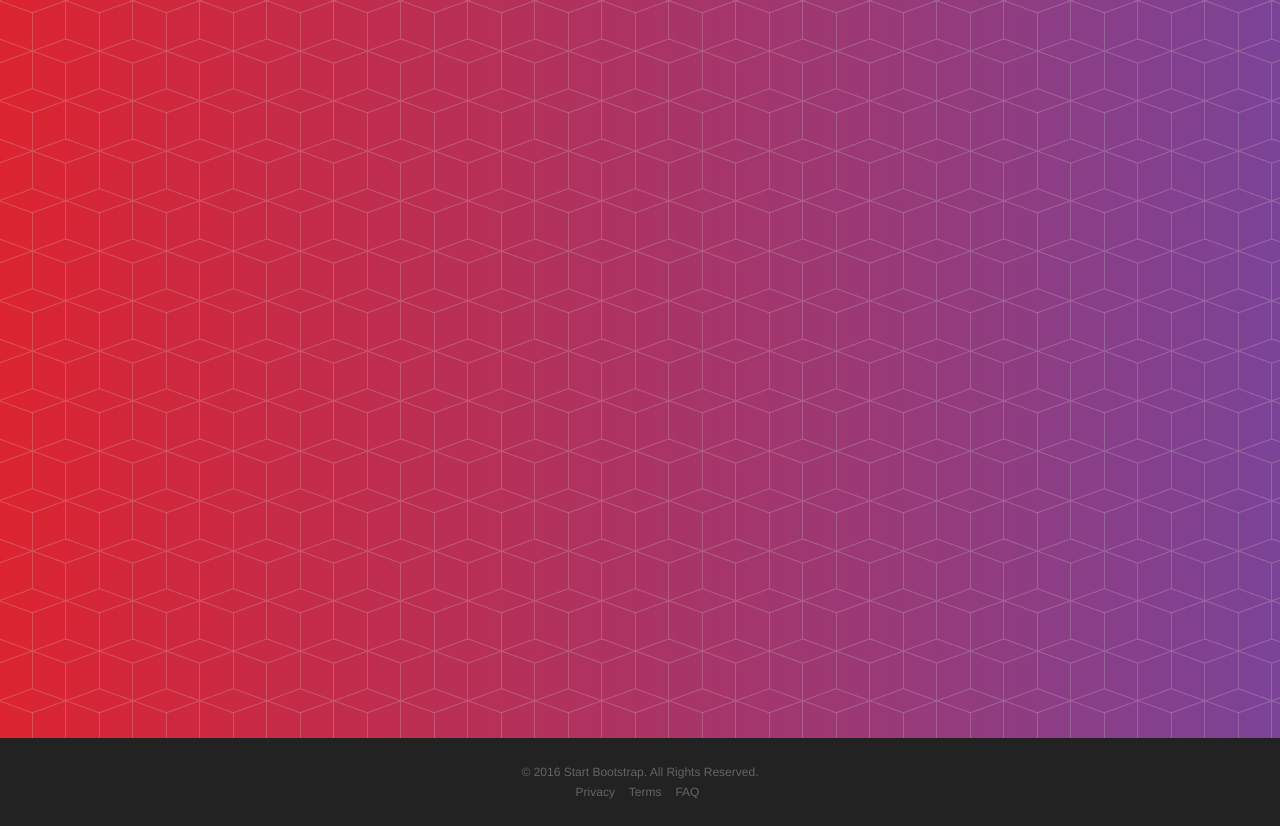
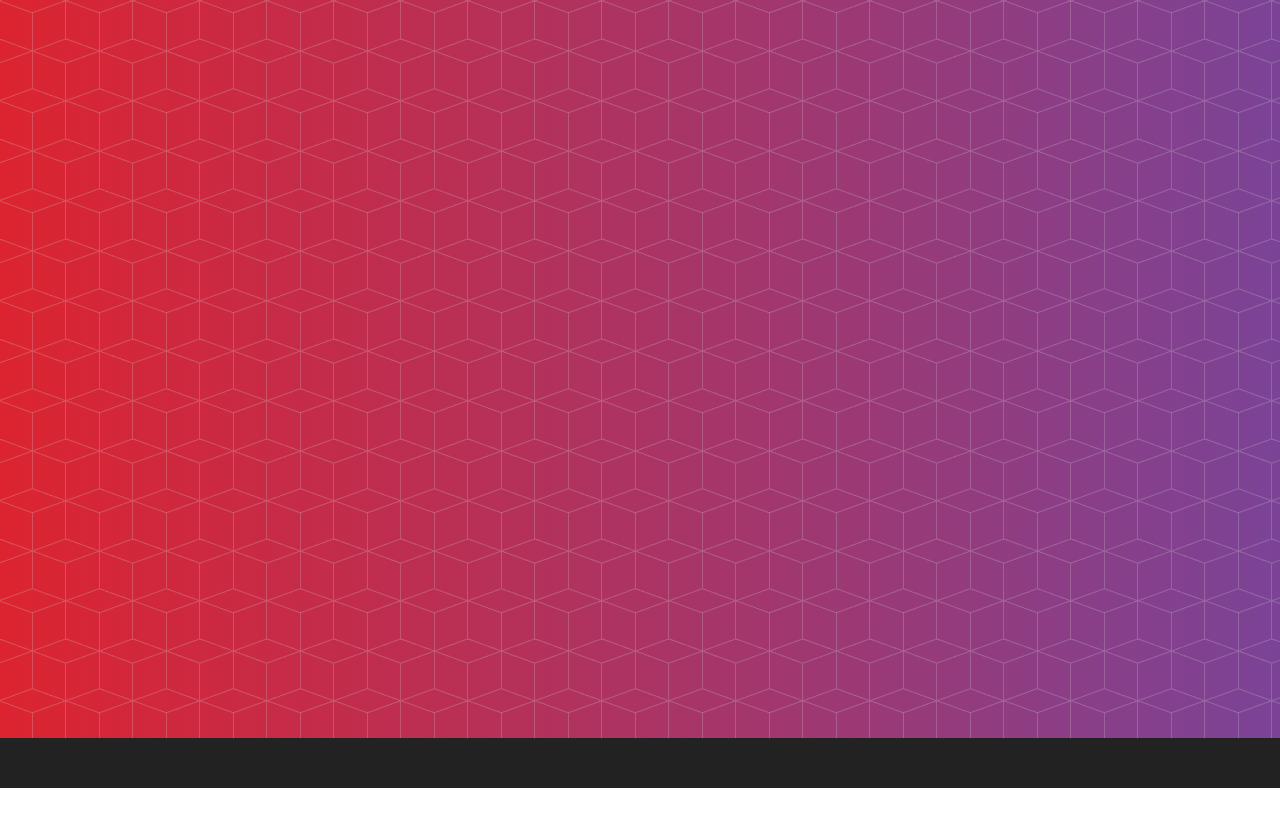
Before and after one commit to ankitasharma1/nearest-car-front-end, a website: page startbootstrap-new-age-gh-pages/index.html in a window 1280 px wide. Shown: the part 62-888 px from the top of the page. After the commit the page ends 850 px from the top, so only its background shows below. Drawn offline with nearby package versions, Linux system fonts and the light colour scheme; a web font is replaced by a local one.

```diff
--- a/startbootstrap-new-age-gh-pages/index.html
+++ b/startbootstrap-new-age-gh-pages/index.html
@@ -64,20 +64,7 @@
     </header>
 
     <footer>
-        <div class="container">
-            <p>&copy; 2016 Start Bootstrap. All Rights Reserved.</p>
-            <ul class="list-inline">
-                <li>
-                    <a href="#">Privacy</a>
-                </li>
-                <li>
-                    <a href="#">Terms</a>
-                </li>
-                <li>
-                    <a href="#">FAQ</a>
-                </li>
-            </ul>
-        </div>
+
     </footer>
 
     <!-- jQuery -->
```
